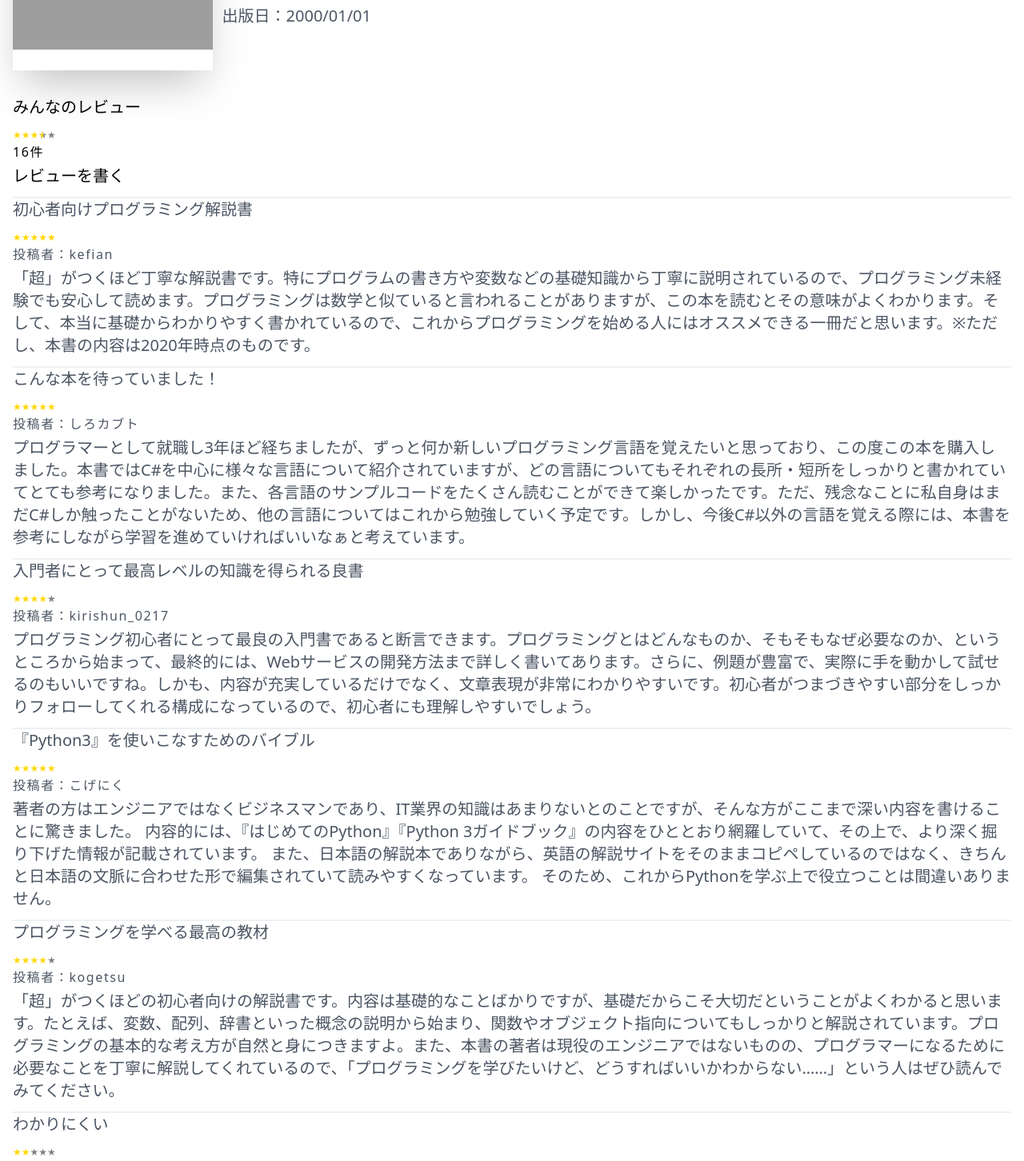
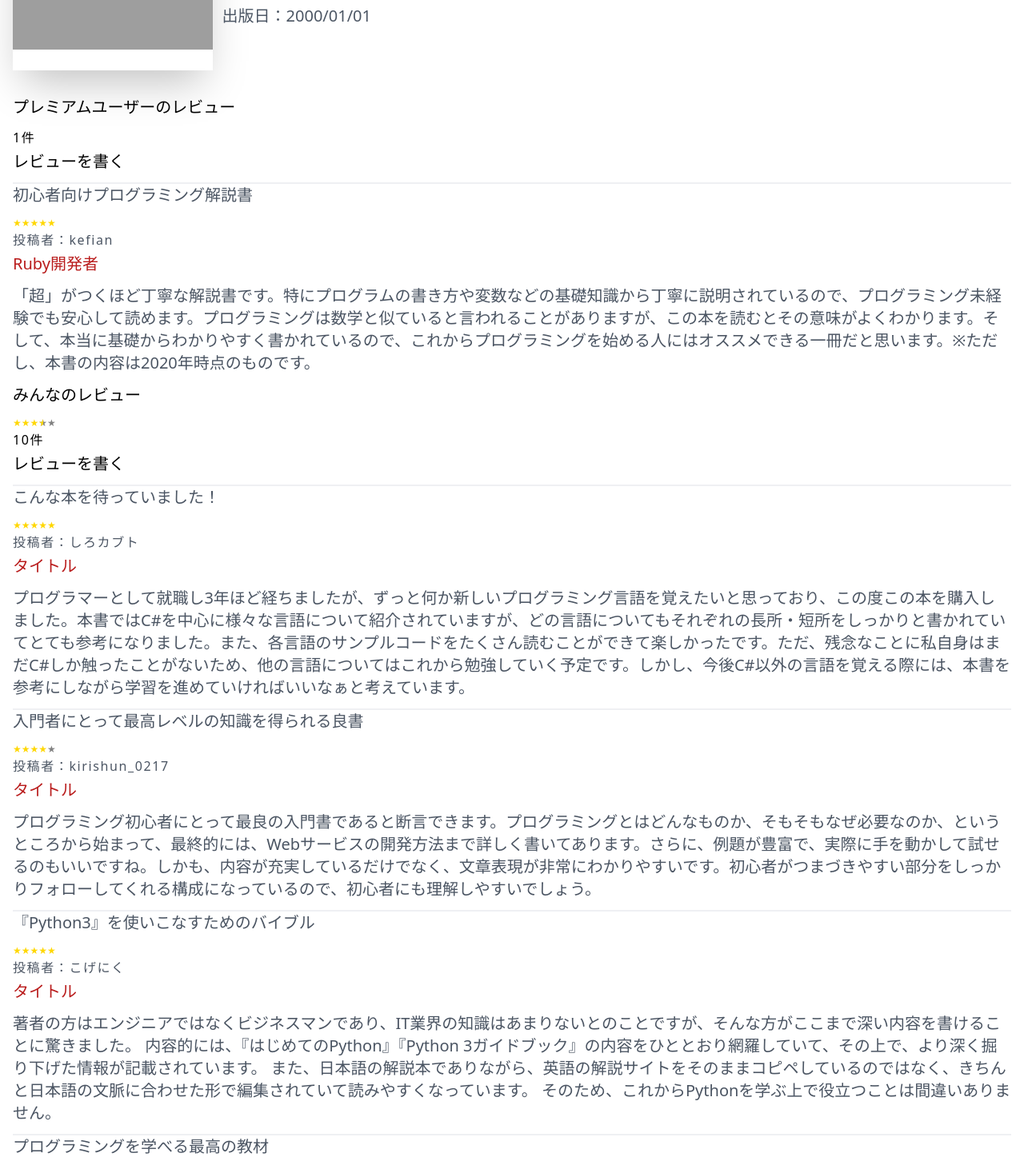
Before and after one commit to namikis/sansan_trigger2022, a React (Create React App) app in the folder front/: page /review in a window 1280 px wide. Shown: the part 280-1732 px from the top of the page at 80% size. Built offline with nearby package versions, Linux system fonts and the light colour scheme; grey boxes are pictures that could not be loaded.

Commit message:
add premium user slots

```diff
--- a/front/src/components/molecules/Card/ReviewCard/index.tsx
+++ b/front/src/components/molecules/Card/ReviewCard/index.tsx
@@ -7,9 +7,10 @@ export type ReviewCardPropsType = {
   star: number;
   userName: string;
   text: string;
+  premium: string;
 }
 
-const ReviewCard = ({title, star, userName, text}: ReviewCardPropsType) => {
+const ReviewCard = ({title, star, userName, text, premium}: ReviewCardPropsType) => {
 
   return (
     <div className="h-full border-t-2 border-gray-200 border-opacity-60 overflow-hidden">
@@ -22,6 +23,7 @@ const ReviewCard = ({title, star, userName, text}: ReviewCardPropsType) => {
               edit={false}
             />
             <SmallText text={`投稿者：${userName}`} color='border-gray-700'/>
+            <MediumText text={premium} color='text-red-700' />
             <MediumText text={text} color='border-gray-700'/>
         </div>
     </div>
--- a/front/src/components/templates/ReviewList.tsx
+++ b/front/src/components/templates/ReviewList.tsx
@@ -1,17 +1,17 @@
-import ReviewCard from "../molecules/Card/ReviewCard";
-import reviewsJson from "../../jsons/reviews.json";
+import ReviewCard, { ReviewCardPropsType } from "../molecules/Card/ReviewCard";
 
 type ReviewListPropsType = {
   bookId: number;
   maxCardNum: number;
+  reviews: ReviewCardPropsType[];
 };
 
-const ReviewList = ({bookId, maxCardNum}: ReviewListPropsType) => {
+const ReviewList = ({bookId, maxCardNum, reviews}: ReviewListPropsType) => {
   return (
     <section className="text-gray-600 body-font">
       <div className="container mx-auto">
         <div>
-          {reviewsJson.slice(0, maxCardNum).map((review, index) =>
+          {reviews.slice(0, maxCardNum).map((review, index) =>
             <ReviewCard {...review} key={index}/>
           )}
         </div>
--- a/front/src/components/templates/ReviewListBlock.tsx
+++ b/front/src/components/templates/ReviewListBlock.tsx
@@ -4,6 +4,7 @@ import BigText from "../atoms/Text/BigText";
 import MediumText from "../atoms/Text/MediumText";
 import SmallText from "../atoms/Text/SmallText";
 import ReviewList from "./ReviewList";
+import reviewsJson from "../../jsons/reviews.json";
 
 type ReviewListBlockPropsType = {
   bookId: number;
@@ -13,7 +14,20 @@ type ReviewListBlockPropsType = {
 };
 
 const ReviewListBlock = ({bookId, maxCardNum, star, numReviews}: ReviewListBlockPropsType) => {
+  const premiumReviews = reviewsJson.filter((review) => {
+    return review.premium !== "";
+  });
+  const generalReviews = reviewsJson.filter((review) => {
+    return review.premium === "";
+  });
   return (
+    <div>
+      <div>
+        <BigText text="プレミアムユーザーのレビュー" />
+        <SmallText text={`${premiumReviews.length}件`} color='border-gray-700'/>
+        <Link to={`/post/${bookId}`}><MediumText text="レビューを書く" color='border-gray-700'/></Link>
+        <ReviewList bookId={bookId} reviews={premiumReviews} maxCardNum={maxCardNum} />
+      </div>
       <div>
         <BigText text="みんなのレビュー" />
         <ReactStars
@@ -22,9 +36,10 @@ const ReviewListBlock = ({bookId, maxCardNum, star, numReviews}: ReviewListBlock
           size={12}
           edit={false}
         />
-      <SmallText text={`${numReviews}件`} color='border-gray-700'/>
+        <SmallText text={`${generalReviews.length}件`} color='border-gray-700'/>
         <Link to={`/post/${bookId}`}><MediumText text="レビューを書く" color='border-gray-700'/></Link>
-      <ReviewList bookId={bookId} maxCardNum={maxCardNum} />
+        <ReviewList bookId={bookId} reviews={generalReviews} maxCardNum={maxCardNum} />
+      </div>
     </div>
   );
 };
--- a/front/src/jsons/reviews.json
+++ b/front/src/jsons/reviews.json
@@ -3,66 +3,77 @@
       "title": "初心者向けプログラミング解説書",
       "star": 5,
       "userName": "kefian",
-      "text": "「超」がつくほど丁寧な解説書です。特にプログラムの書き方や変数などの基礎知識から丁寧に説明されているので、プログラミング未経験でも安心して読めます。プログラミングは数学と似ていると言われることがありますが、この本を読むとその意味がよくわかります。そして、本当に基礎からわかりやすく書かれているので、これからプログラミングを始める人にはオススメできる一冊だと思います。※ただし、本書の内容は2020年時点のものです。"
+      "text": "「超」がつくほど丁寧な解説書です。特にプログラムの書き方や変数などの基礎知識から丁寧に説明されているので、プログラミング未経験でも安心して読めます。プログラミングは数学と似ていると言われることがありますが、この本を読むとその意味がよくわかります。そして、本当に基礎からわかりやすく書かれているので、これからプログラミングを始める人にはオススメできる一冊だと思います。※ただし、本書の内容は2020年時点のものです。",
+      "premium": "Ruby開発者"
   },
   {
       "title": "こんな本を待っていました！",
       "star": 5,
       "userName": "しろカブト",
-      "text": "プログラマーとして就職し3年ほど経ちましたが、ずっと何か新しいプログラミング言語を覚えたいと思っており、この度この本を購入しました。本書ではC#を中心に様々な言語について紹介されていますが、どの言語についてもそれぞれの長所・短所をしっかりと書かれていてとても参考になりました。また、各言語のサンプルコードをたくさん読むことができて楽しかったです。ただ、残念なことに私自身はまだC#しか触ったことがないため、他の言語についてはこれから勉強していく予定です。しかし、今後C#以外の言語を覚える際には、本書を参考にしながら学習を進めていければいいなぁと考えています。"
+      "text": "プログラマーとして就職し3年ほど経ちましたが、ずっと何か新しいプログラミング言語を覚えたいと思っており、この度この本を購入しました。本書ではC#を中心に様々な言語について紹介されていますが、どの言語についてもそれぞれの長所・短所をしっかりと書かれていてとても参考になりました。また、各言語のサンプルコードをたくさん読むことができて楽しかったです。ただ、残念なことに私自身はまだC#しか触ったことがないため、他の言語についてはこれから勉強していく予定です。しかし、今後C#以外の言語を覚える際には、本書を参考にしながら学習を進めていければいいなぁと考えています。",
+      "premium": ""
   },
   {
       "title": "入門者にとって最高レベルの知識を得られる良書",
       "star": 4,
       "userName": "kirishun_0217",
-      "text": "プログラミング初心者にとって最良の入門書であると断言できます。プログラミングとはどんなものか、そもそもなぜ必要なのか、というところから始まって、最終的には、Webサービスの開発方法まで詳しく書いてあります。さらに、例題が豊富で、実際に手を動かして試せるのもいいですね。しかも、内容が充実しているだけでなく、文章表現が非常にわかりやすいです。初心者がつまづきやすい部分をしっかりフォローしてくれる構成になっているので、初心者にも理解しやすいでしょう。"
+      "text": "プログラミング初心者にとって最良の入門書であると断言できます。プログラミングとはどんなものか、そもそもなぜ必要なのか、というところから始まって、最終的には、Webサービスの開発方法まで詳しく書いてあります。さらに、例題が豊富で、実際に手を動かして試せるのもいいですね。しかも、内容が充実しているだけでなく、文章表現が非常にわかりやすいです。初心者がつまづきやすい部分をしっかりフォローしてくれる構成になっているので、初心者にも理解しやすいでしょう。",
+      "premium": ""
   },
   {
       "title": "『Python3』を使いこなすためのバイブル",
       "star": 5,
       "userName": "こげにく",
-      "text": "著者の方はエンジニアではなくビジネスマンであり、IT業界の知識はあまりないとのことですが、そんな方がここまで深い内容を書けることに驚きました。 内容的には、『はじめてのPython』『Python 3ガイドブック』の内容をひととおり網羅していて、その上で、より深く掘り下げた情報が記載されています。 また、日本語の解説本でありながら、英語の解説サイトをそのままコピペしているのではなく、きちんと日本語の文脈に合わせた形で編集されていて読みやすくなっています。 そのため、これからPythonを学ぶ上で役立つことは間違いありません。"
+      "text": "著者の方はエンジニアではなくビジネスマンであり、IT業界の知識はあまりないとのことですが、そんな方がここまで深い内容を書けることに驚きました。 内容的には、『はじめてのPython』『Python 3ガイドブック』の内容をひととおり網羅していて、その上で、より深く掘り下げた情報が記載されています。 また、日本語の解説本でありながら、英語の解説サイトをそのままコピペしているのではなく、きちんと日本語の文脈に合わせた形で編集されていて読みやすくなっています。 そのため、これからPythonを学ぶ上で役立つことは間違いありません。",
+      "premium": ""
   },
   {
       "title": "プログラミングを学べる最高の教材",
       "star": 4,
       "userName": "kogetsu",
-      "text": "「超」がつくほどの初心者向けの解説書です。内容は基礎的なことばかりですが、基礎だからこそ大切だということがよくわかると思います。たとえば、変数、配列、辞書といった概念の説明から始まり、関数やオブジェクト指向についてもしっかりと解説されています。プログラミングの基本的な考え方が自然と身につきますよ。また、本書の著者は現役のエンジニアではないものの、プログラマーになるために必要なことを丁寧に解説してくれているので、「プログラミングを学びたいけど、どうすればいいかわからない……」という人はぜひ読んでみてください。"
+      "text": "「超」がつくほどの初心者向けの解説書です。内容は基礎的なことばかりですが、基礎だからこそ大切だということがよくわかると思います。たとえば、変数、配列、辞書といった概念の説明から始まり、関数やオブジェクト指向についてもしっかりと解説されています。プログラミングの基本的な考え方が自然と身につきますよ。また、本書の著者は現役のエンジニアではないものの、プログラマーになるために必要なことを丁寧に解説してくれているので、「プログラミングを学びたいけど、どうすればいいかわからない……」という人はぜひ読んでみてください。",
+      "premium": ""
   },
   {
       "title": "わかりにくい",
       "star": 2,
       "userName": "kyou1_0805",
-      "text": "プログラミングの基本用語などを紹介している章まではよかったのですが、それ以降になると専門用語が増えてきて難解になってきます。正直、私はそこまでコンピュータに詳しいわけではありませんし、ある程度予備知識がないとちんぷんかんぷんです。もし興味があるなら、以下の書籍を先に読むといいかもしれませんね。"
+      "text": "プログラミングの基本用語などを紹介している章まではよかったのですが、それ以降になると専門用語が増えてきて難解になってきます。正直、私はそこまでコンピュータに詳しいわけではありませんし、ある程度予備知識がないとちんぷんかんぷんです。もし興味があるなら、以下の書籍を先に読むといいかもしれませんね。",
+      "premium": ""
   },
   {
       "title": "普通に読める",
       "star": 3,
       "userName": "へーぼん",
-      "text": "プログラミングに関する基礎的な部分だけを読みたいという人には良いと思います。 本書に書かれている内容はあくまで基本なので、詳しいことを知りたかったら別途他の本を読んでくださいということなのでしょうか？ まあ、そういう意味でも入門書なのでしょうが……。 あと、余談ですが、このレビューを書くにあたって調べたところ、本書は2016年出版のようです。 ということは、今から6年前ということになりますよね。 それなのに、未だに入門書レベルの内容しか載っていないというのは少し問題な気がします。 とはいえ、基礎が重要なのは確かですし、その点ではやはり良書と言えそうです。"
+      "text": "プログラミングに関する基礎的な部分だけを読みたいという人には良いと思います。 本書に書かれている内容はあくまで基本なので、詳しいことを知りたかったら別途他の本を読んでくださいということなのでしょうか？ まあ、そういう意味でも入門書なのでしょうが……。 あと、余談ですが、このレビューを書くにあたって調べたところ、本書は2016年出版のようです。 ということは、今から6年前ということになりますよね。 それなのに、未だに入門書レベルの内容しか載っていないというのは少し問題な気がします。 とはいえ、基礎が重要なのは確かですし、その点ではやはり良書と言えそうです。",
+      "premium": ""
   },
   {
       "title": "基礎をしっかり押さえた上での応用",
       "star": 4,
       "userName": "mizukizaki",
-      "text": "入門書というには少々分厚いですが、基礎を押さえるという意味では最適の一冊だと思います。本書に書かれていることは、すべて基礎中の基礎です。ですが、これくらいのことをちゃんと知っているかどうかがプログラミングでは重要だったりもするので、しっかり理解しておきましょう。本書では特に、C#（.NET）を使ってWebアプリを作る方法を詳細に紹介しています。C#自体は初心者でも簡単に使える言語ですし、この本を読むだけである程度の技術を身につけることができるでしょう。ただし、C#に慣れていない人がいきなり実践するのは厳しいですし、難易度の高いプログラムに挑戦しようとするのはやめておいたほうがいいです。まずは簡単なものから作っていき、徐々にステップアップしていくのが無難ですね。"
+      "text": "入門書というには少々分厚いですが、基礎を押さえるという意味では最適の一冊だと思います。本書に書かれていることは、すべて基礎中の基礎です。ですが、これくらいのことをちゃんと知っているかどうかがプログラミングでは重要だったりもするので、しっかり理解しておきましょう。本書では特に、C#（.NET）を使ってWebアプリを作る方法を詳細に紹介しています。C#自体は初心者でも簡単に使える言語ですし、この本を読むだけである程度の技術を身につけることができるでしょう。ただし、C#に慣れていない人がいきなり実践するのは厳しいですし、難易度の高いプログラムに挑戦しようとするのはやめておいたほうがいいです。まずは簡単なものから作っていき、徐々にステップアップしていくのが無難ですね。",
+      "premium": ""
   },
   {
       "title": "「超」がつくほどわかりやすい",
       "star": 5,
       "userName": "narumiiiiin",
-      "text": "本書ではC#を使ったプログラミング方法について詳しく解説されているのですが、とにかく内容がわかりやすくて助かりました。プログラミング未経験で、かつC#自体よくわかっていない私にとっては本当にありがたい一冊です。また、本書にはサンプルコードが豊富に掲載されているのも素晴らしいですね。初心者がつまづきやすいところやミスしやすい箇所などもフォローしてくれるので、初心者にも理解しやすくなっているはずです。"
+      "text": "本書ではC#を使ったプログラミング方法について詳しく解説されているのですが、とにかく内容がわかりやすくて助かりました。プログラミング未経験で、かつC#自体よくわかっていない私にとっては本当にありがたい一冊です。また、本書にはサンプルコードが豊富に掲載されているのも素晴らしいですね。初心者がつまづきやすいところやミスしやすい箇所などもフォローしてくれるので、初心者にも理解しやすくなっているはずです。",
+      "premium": ""
   },
   {
       "title": "プログラミングの基本がわかる！",
       "star": 5,
       "userName": "nagaoka_saori",
-      "text": "C#は初心者にとってハードルが高い言語ですが、本書はその壁を乗り越えるための手助けになります。 といっても、初心者向けと銘打っているので当然といえば当然な気はするのですが……笑 ただ、基礎的な内容ばかりではなく、ちょっとした応用テクニックまで紹介されているので、中級者にとっても十分役に立つでしょう。 初心者・中級者のどちらにもオススメできる一冊です。"
+      "text": "C#は初心者にとってハードルが高い言語ですが、本書はその壁を乗り越えるための手助けになります。 といっても、初心者向けと銘打っているので当然といえば当然な気はするのですが……笑 ただ、基礎的な内容ばかりではなく、ちょっとした応用テクニックまで紹介されているので、中級者にとっても十分役に立つでしょう。 初心者・中級者のどちらにもオススメできる一冊です。",
+      "premium": ""
   },
   {
       "title": "こんなに詳しく書いて大丈夫なのか！？",
       "star": 4,
       "userName": "nobuyukisanozaki",
-      "text": "本書はなんと、著者の方が現役エンジニアではないという衝撃的な事実が発覚しました。しかし、そんな事情を感じさせないクオリティの高さ。プログラミングの仕組みだけでなく、開発環境の構築方法、さらにはプログラミング言語の解説など、知りたいことをかなり網羅していると言ってもいい内容です。また、後半になるとプログラミング以外の話題にも触れており、ビジネスマンとしての経験を活かした考察力の高さも感じられます。初心者はもちろんのこと、プログラミングの仕組みを知り尽くした上でさらに深く学びたいと考えている上級者にこそ読んでほしい一冊です。"
+      "text": "本書はなんと、著者の方が現役エンジニアではないという衝撃的な事実が発覚しました。しかし、そんな事情を感じさせないクオリティの高さ。プログラミングの仕組みだけでなく、開発環境の構築方法、さらにはプログラミング言語の解説など、知りたいことをかなり網羅していると言ってもいい内容です。また、後半になるとプログラミング以外の話題にも触れており、ビジネスマンとしての経験を活かした考察力の高さも感じられます。初心者はもちろんのこと、プログラミングの仕組みを知り尽くした上でさらに深く学びたいと考えている上級者にこそ読んでほしい一冊です。",
+      "premium": ""
   }
 ]
```
Lines whose indentation alone changed are shown as unchanged.
